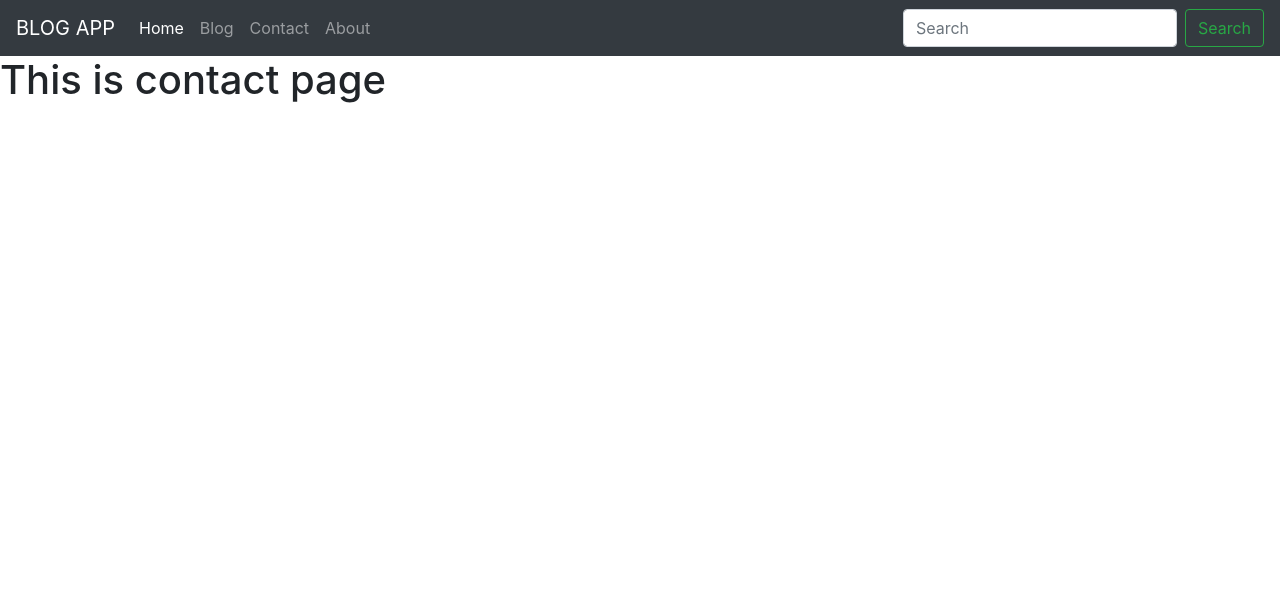
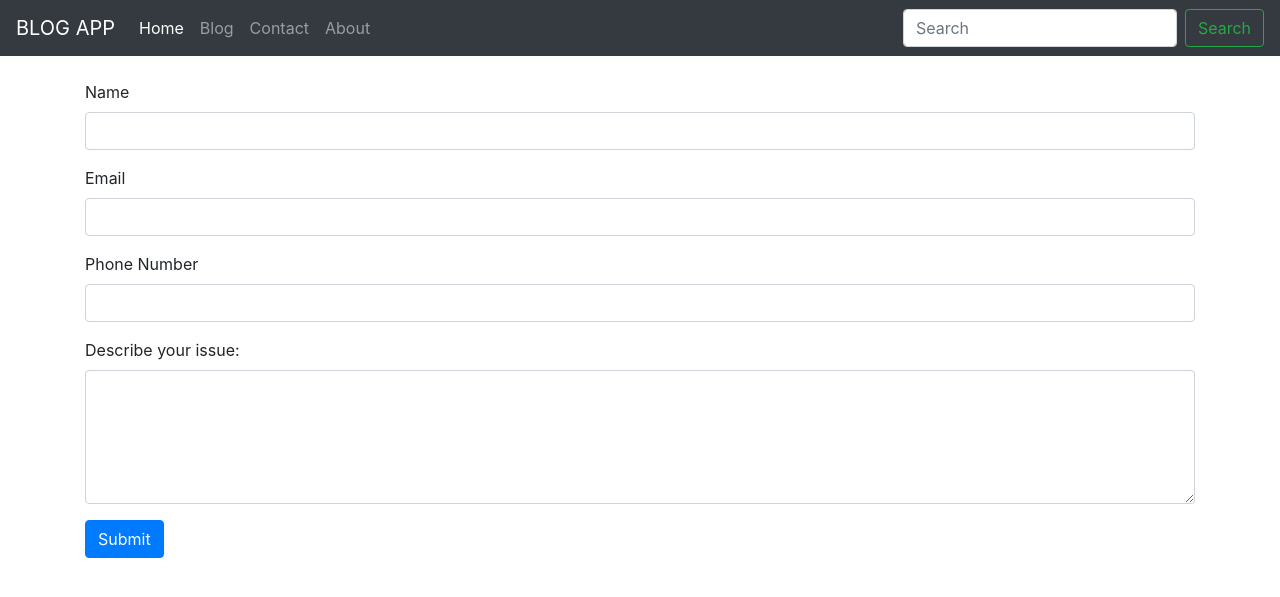
Before and after one commit to santoshkpatro/blog-app, a Django app: page /contact/ in a window 1280 px wide. Shown: the top 597 px of the page. Run offline with Django 3.2, Linux system fonts and the light colour scheme; some libraries are stand-ins or nearby versions.

Commit message:
Contact form designed successfuly

```diff
--- a/blogApp/settings.py
+++ b/blogApp/settings.py
@@ -11,6 +11,11 @@ https://docs.djangoproject.com/en/3.0/ref/settings/
 """
 
 import os
+from django.contrib.messages import constants as messages
+
+MESSAGE_TAGS = {
+    messages.ERROR: 'danger'
+}
 
 # Build paths inside the project like this: os.path.join(BASE_DIR, ...)
 BASE_DIR = os.path.dirname(os.path.dirname(os.path.abspath(__file__)))
--- a/home/models.py
+++ b/home/models.py
@@ -10,4 +10,4 @@ class Contact(models.Model):
     timeStamp = models.DateTimeField(auto_now_add=True, blank=True)
 
     def __str__(self):
-        return self.sl_no
+        return self.name
--- a/home/views.py
+++ b/home/views.py
@@ -1,4 +1,6 @@
 from django.shortcuts import render, HttpResponse
+from .models import Contact
+from django.contrib import messages
 
 # Create your views here.
 def home(request):
@@ -6,6 +8,21 @@ def home(request):
 
 
 def contact(request):
+
+    if request.method == 'POST':
+        name = request.POST['name']
+        email = request.POST['email']
+        phone = request.POST['phone']
+        content = request.POST['content']
+        print(name, email, phone, content)
+
+        if len(name)<2 or len(email)<3 or len(phone)<10 or len(content)<4:
+            messages.error(request, "Please fill the form correctly")
+        else:
+            contact = Contact(name=name, email=email, phone=phone, content=content)
+            contact.save()
+            messages.success(request, "Your message have been sent")
+
     return render(request, 'home/contact.html')
 
 
--- a/templates/base.html
+++ b/templates/base.html
@@ -23,16 +23,16 @@
         <div class="collapse navbar-collapse" id="navbarSupportedContent">
           <ul class="navbar-nav mr-auto">
             <li class="nav-item active">
-              <a class="nav-link" href="#">Home <span class="sr-only">(current)</span></a>
+              <a class="nav-link" href="/">Home <span class="sr-only">(current)</span></a>
             </li>
             <li class="nav-item">
-              <a class="nav-link" href="#">Blog</a>
+              <a class="nav-link" href="/blog">Blog</a>
             </li>
             <li class="nav-item">
-                <a class="nav-link" href="#">Contact</a>
+                <a class="nav-link" href="/contact">Contact</a>
             </li>
               <li class="nav-item">
-                <a class="nav-link" href="#">About</a>
+                <a class="nav-link" href="/about">About</a>
             </li>
           </ul>
           <form class="form-inline my-2 my-lg-0">
@@ -41,6 +41,23 @@
           </form>
         </div>
     </nav>
+
+
+
+
+    {% for message in messages %}
+
+    <div class="alert alert-{{ message.tags }} alert-dismissible fade show" role="alert">
+      <strong>Message: </strong> {{ message }}
+      <button type="button" class="close" data-dismiss="alert" aria-label="Close">
+        <span aria-hidden="true">&times;</span>
+      </button>
+    </div>
+
+    {% endfor %}
+
+
+
 
     {% block body %}
     {% endblock body %}
--- a/templates/home/contact.html
+++ b/templates/home/contact.html
@@ -4,6 +4,29 @@
 
 {% block body %}
 
-<h1>This is contact page</h1>
+<div class="container">
+    <br>
+    <form method="post" action="/contact/">
+        {% csrf_token %}
+        <div class="form-group">
+          <label for="name">Name</label>
+          <input type="text" class="form-control" name="name" id="name">
+        </div>
+        <div class="form-group">
+            <label for="email">Email</label>
+            <input type="email" class="form-control" name="email" id="email">
+        </div>
+        <div class="form-group">
+          <label for="phone">Phone Number</label>
+          <input type="phone" class="form-control" name="phone" id="phone">
+        </div>
+        <div class="form-group">
+            <label for="content">Describe your issue:</label>
+            <textarea class="form-control" name="content" id="content" cols="30" rows="5"></textarea>
+        </div>
+        <button type="submit" class="btn btn-primary">Submit</button>
+    </form>
+
+</div>
 
 {% endblock body %}
```
Also changed, not shown: db.sqlite3.
